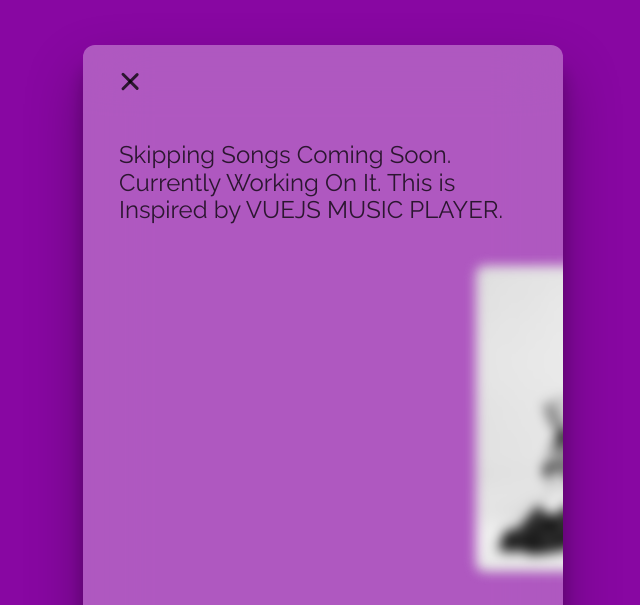
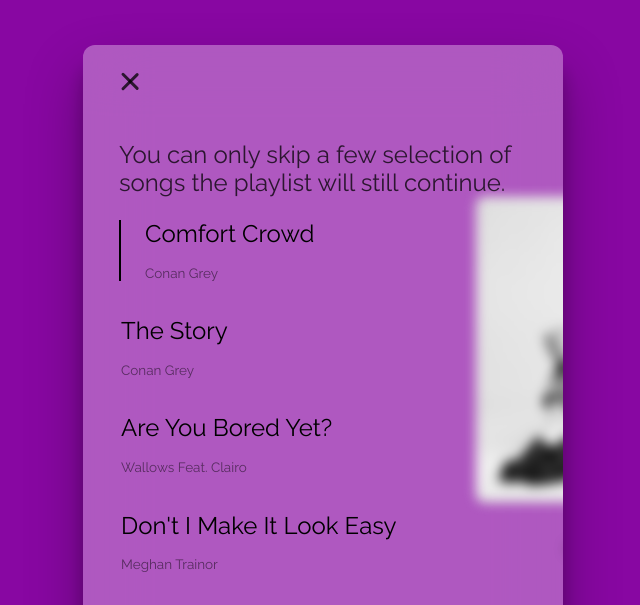
Before and after one commit to GabNatsugami/homework-playlist, a plain HTML site: page index.html in a window 1280 px wide. Both pictures are taken after a click on the link 447 px from the left and 275 px from the top of the page. Shown: the part 194-799 px from the top of the page, without its empty margins (317-957 px from the left). Drawn offline with nearby package versions, Linux system fonts and the light colour scheme.

Commit message:
Fixed Scrollbar!
Finally I fixed the scrolling it should be able to skip songs now :D

```diff
--- a/index.html
+++ b/index.html
@@ -25,7 +25,12 @@
 		  <span></span>
 		</a>
 	<div class="audioPlayerList" :class="{'isActive': isPlaylistActive}">
-		<p class="warning">Skipping Songs Coming Soon. Currently Working On It. This is Inspired by VUEJS MUSIC PLAYER. </p>
+		<p class="warning">You can only skip a few selection of songs the playlist will still continue.</p>
+		<div class="item" v-for="(item,index) in musicPlaylist" v-bind:class="{ 'isActive':isCurrentSong(index) }" v-on:click="changeSong(index),isPlaylistActive=!isPlaylistActive">
+			<p class="title">{{ item.title }}</p>
+			<p class="artist">{{ item.artist }}</p>
+
+		</div>
 
 
 	</div>
@@ -66,10 +71,7 @@
 
 
 		</div>
-		<div Class="playingnext">
-			<p class="label">Song List</p>
-			<div class="item" v-for="(item,index) in musicPlaylist" v-bind:class="{ 'isActive':isCurrentSong(index) }" v-on:click="changeSong(index)">
-				<p class="title">{{ item.title }} - {{ item.artist }}</p>
+
 
 
 			</div>
--- a/script.js
+++ b/script.js
@@ -72,6 +72,11 @@
                       artist: "The Strokes",
                       url: "./Audio/The Adults Are Talking.mp3",
                       image: "./Images/Album Covers/The New Abnormal.jpg" },
+                      {
+                        title: "The Adults Are Talking",
+                        artist: "The Strokes",
+                        url: "./Audio/The Adults Are Talking.mp3",
+                        image: "./Images/Album Covers/The New Abnormal.jpg" },
 
                       {
                         title: "",
--- a/style.css
+++ b/style.css
@@ -1,5 +1,6 @@
 @import url("https://fonts.googleapis.com/css?family=Inconsolata:400,700");
  @import url("https://fonts.googleapis.com/css?family=Raleway:400,400i,700");
+
 /* Debugging */
  .debug main * {
 	 outline: solid 0.25rem rgba(255, 0, 0, 0.25);
@@ -77,21 +78,29 @@
 	 color: rgba(0, 0, 0, 0.75);
 	 width: 17rem;
 	 transition: 0.5s;
+	 height: auto;
 	 transform: translateX(-200%);
 	 position: absolute;
 	 margin-top: 1.5rem;
-	 overflow: auto;
+	 overflow-y: auto;
 	 z-index: 10;
 	 will-change: transform;
+
+
 }
  .audioPlayer .audioPlayerList.isActive {
 	 transform: translateX(0);
-	 height: 2000px;
+	 height: 500px;
+	 overflow-y: auto;
+	 scrollbar-width: thin;
+	 scrollbar-color: black white;
+
 }
  .audioPlayer .audioPlayerList .item {
 	 margin-bottom: 1.5rem;
 	 border-left: 0.1rem solid transparent;
 	 transition: 0.2s;
+
 }
  .audioPlayer .audioPlayerList .item:hover {
 	 padding-left: 0.5rem;
@@ -286,3 +295,27 @@
 
 
 }
+
+::-webkit-scrollbar {
+	width: 15px;
+  }
+
+  ::-webkit-scrollbar-track {
+	background-color: transparent;
+  }
+
+  ::-webkit-scrollbar-thumb {
+	background-color: transparent 10%;
+  }
+
+  ::-webkit-scrollbar-thumb {
+	background-color: transparent 10%;
+	border-radius: 20px;
+  }
+
+  ::-webkit-scrollbar-thumb {
+	background-color: transparent 10%;
+	border-radius: 20px;
+	border: 6px solid transparent;
+	background-clip: content-box;
+  }
```
